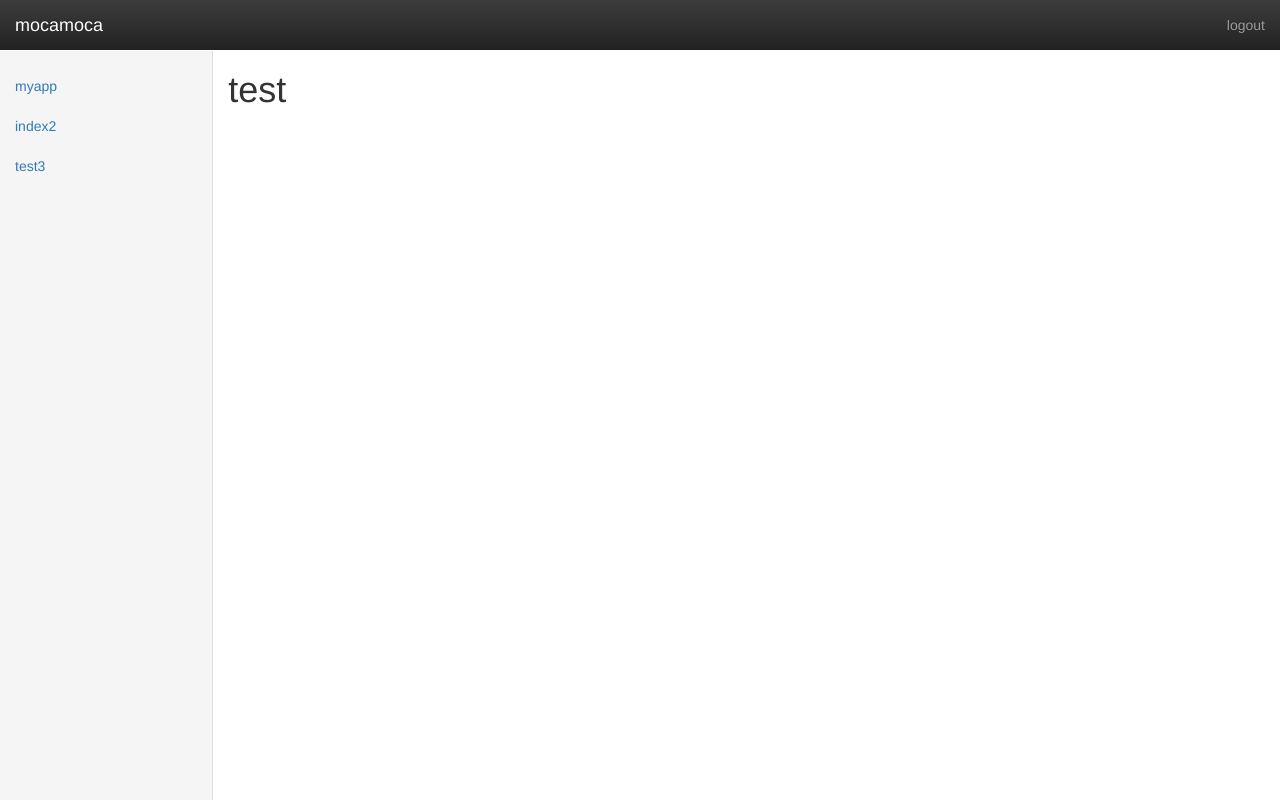
After one commit to mocamocaland/django-template-sample, a Django app: page /test/ in a window 1280 px wide. The commit adds this page. Run offline with Django 3.2, Linux system fonts and the light colour scheme; some libraries are stand-ins or nearby versions.

Commit message:
add test3

```diff
--- a/project/myapp/templates/base.html
+++ b/project/myapp/templates/base.html
@@ -55,7 +55,7 @@
     <nav class="navbar navbar-inverse navbar-fixed-top">
         <div class="container-fluid">
             <div class="navbar-header">
-                <a class="navbar-brand" href="">mocamoca</a>
+                <a class="navbar-brand" href="{% url 'myapp:index' %}">mocamoca</a>
             </div>
 
             <div id="navbar" class="navbar-collapse collapse">
@@ -84,7 +84,7 @@
                         <a href="{% url 'myapp:index2' %}">index2</a>
                     </li>
                     <li>
-                        <a href="#">test3</a>
+                        <a href="{% url 'myapp:test' %}">test3</a>
                     </li>
 
                 </ul>
--- /dev/null
+++ b/project/myapp/templates/myapp/test.html
@@ -0,0 +1,5 @@
+{% extends 'base.html' %} {% block contents %}
+<div class="col-sm-9 col-sm-offset-3 col-md-10 col-md-offset-2 main">
+    <h1>test</h1>
+</div>
+{% endblock %}
--- a/project/myapp/urls.py
+++ b/project/myapp/urls.py
@@ -7,4 +7,5 @@ app_name = 'myapp'
 urlpatterns = [
     path('', views.IndexView.as_view(), name='index'),
     path('sample/', views.Index2View.as_view(), name='index2'),
+    path('test/', views.TestView.as_view(), name='test'),
 ]
--- a/project/myapp/views.py
+++ b/project/myapp/views.py
@@ -5,3 +5,7 @@ class IndexView(generic.TemplateView):
 
 class Index2View(generic.TemplateView):
     template_name = 'myapp/index2.html'
+
+
+class TestView(generic.TemplateView):
+    template_name = 'myapp/test.html'
```
